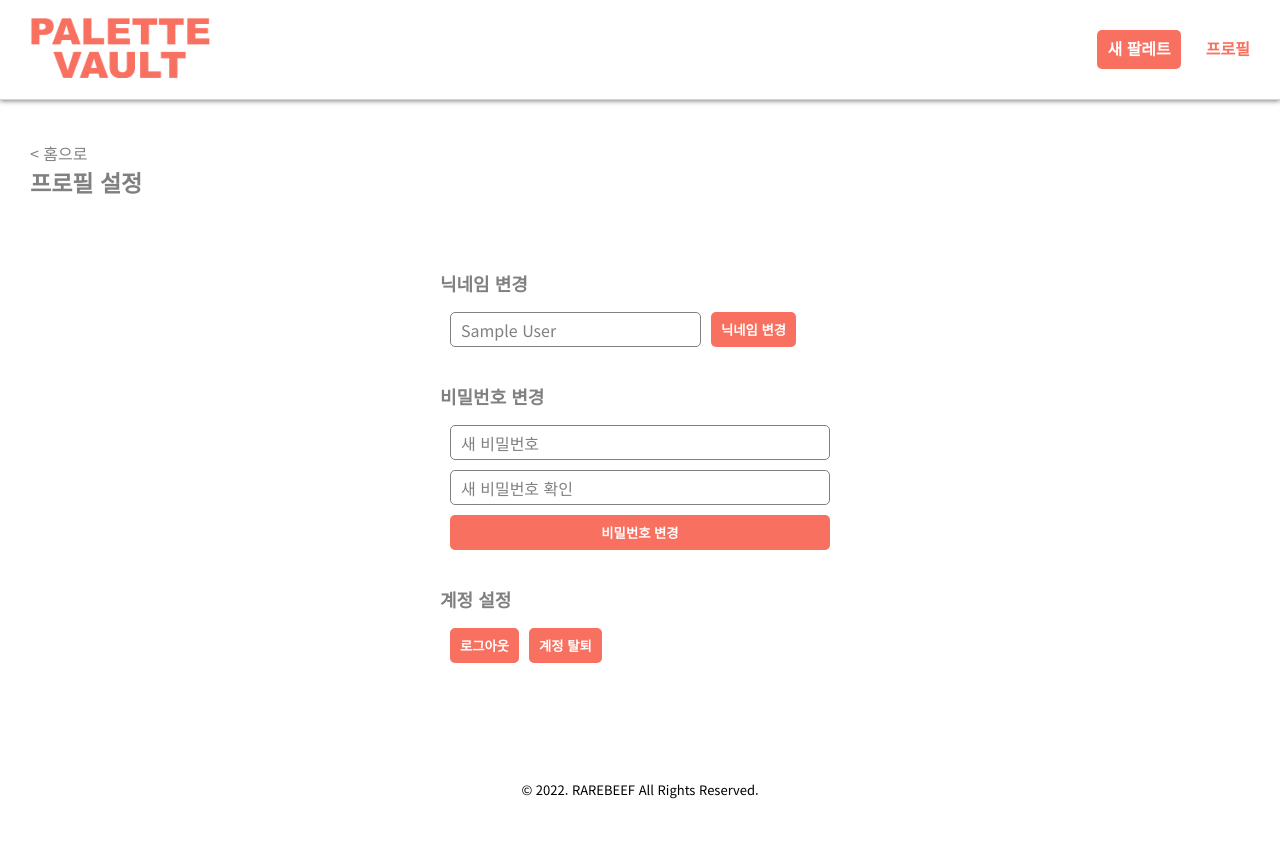
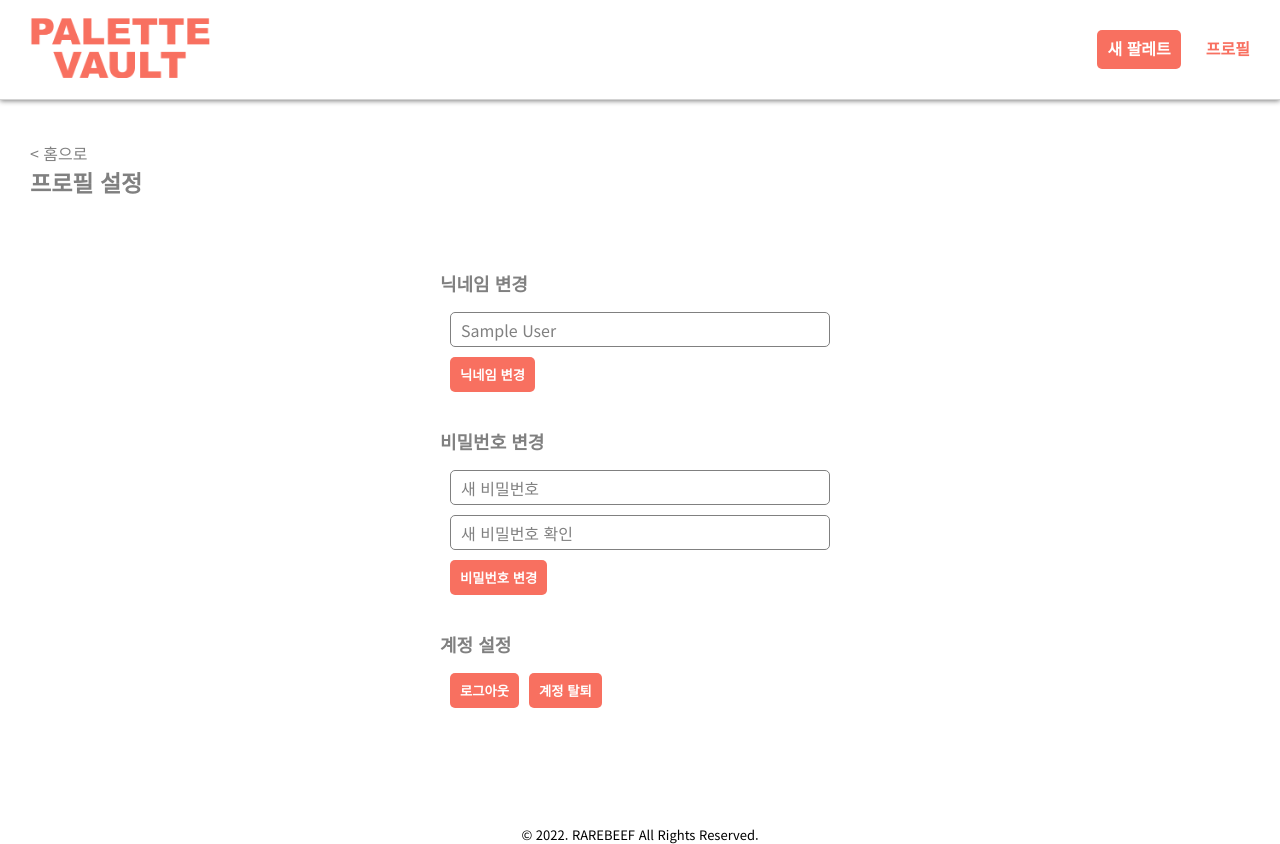
Before and after one commit to RAREBEEF/palette-vault, a React (Create React App) app: page /profile in a window 1280 px wide. Built offline with nearby package versions, Linux system fonts and the light colour scheme; no server answers; the database is empty; sample sign-in values are in the browser's storage.

Commit message:
Fix styles - Width of the color picker & profile's inputs. - min-height: -webkit-fill-available - Fix Theme color of the manifest & meta tag to #FFFFFF.

```diff
--- a/public/index.html
+++ b/public/index.html
@@ -4,7 +4,7 @@
     <meta charset="utf-8" />
     <link rel="icon" href="%PUBLIC_URL%/favicon.ico" />
     <meta name="viewport" content="width=device-width, initial-scale=1" />
-    <meta name="theme-color" content="#F87060" />
+    <meta name="theme-color" content="#FFFFFF" />
     <meta
       name="description"
       content="기억해두고 싶은 나만의 색상 팔레트를 저장하고 다른 사람들과 공유할 수 있는 팔레트 저장소입니다."
--- a/src/pages/New.module.scss
+++ b/src/pages/New.module.scss
@@ -113,6 +113,7 @@
 
       .color-picker {
         height: 35px;
+        width: 55px;
         cursor: pointer;
       }
 
--- a/src/pages/Profile.module.scss
+++ b/src/pages/Profile.module.scss
@@ -27,6 +27,9 @@
     }
 
     .setting {
+      input {
+        width: 100%;
+      }
       .sub-header {
         color: gray;
         font: {
@@ -55,12 +58,6 @@
           }
         }
       }
-
-      &.setting--pw {
-        .input-wrapper {
-          flex-direction: column;
-        }
-      }
     }
   }
 }
--- a/src/pages/pages.scss
+++ b/src/pages/pages.scss
@@ -4,7 +4,8 @@
   // Nav height
   padding-top: 120px;
   //
-  min-height: 100vh;
+  height: 100vh;
+  min-height: -webkit-fill-available;
   position: relative;
   display: flex;
   flex-direction: column;
```
Also changed, not shown: public/manifest.json, 1 other file (tests, documents, lock files or other folders).
